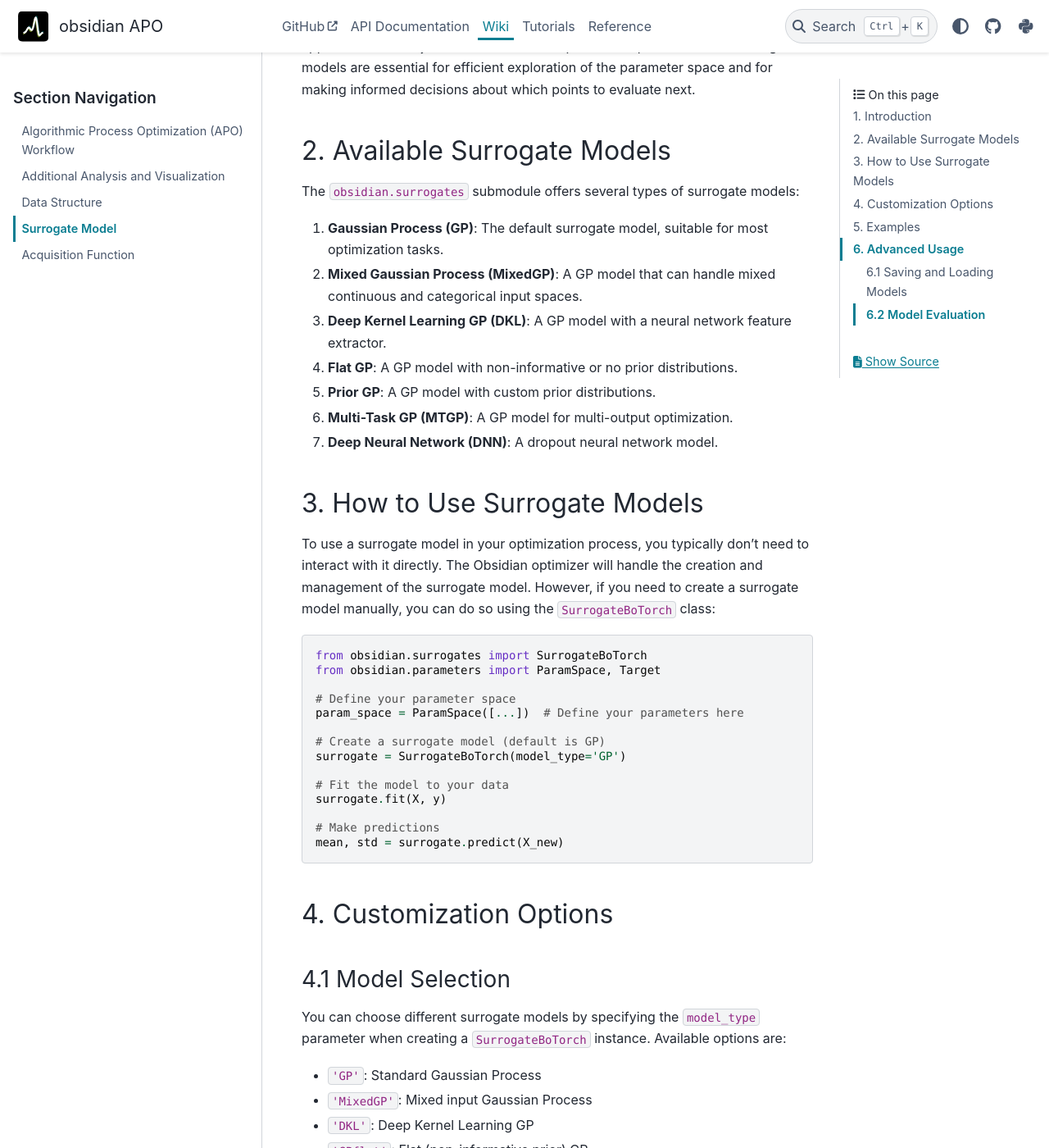
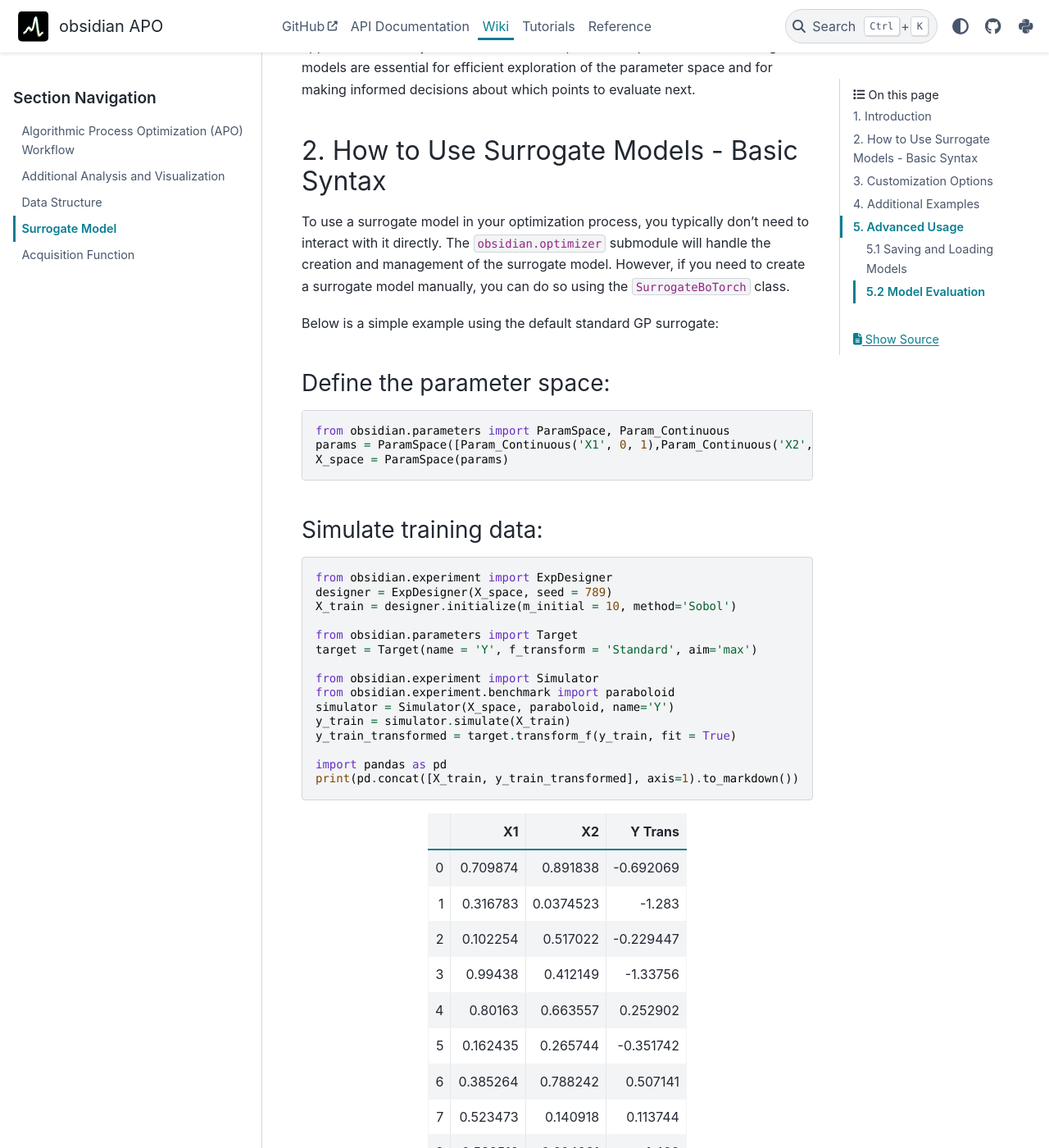
Before and after one commit to MSDLLCpapers/obsidian, a Sphinx documentation site: the page built from docs/wiki/4_SurrogateModel.md, in a window 1280 px wide and 1400 px high, scrolled down 300 px. Shown: the whole window at 82% size. Built offline with Sphinx 7.4.7 and the PyData theme 0.15.4, drawn with Linux system fonts in a browser that asks for light colours; some of the changed text lies outside the part shown.

Commit message:
finish revising docs/wiki/4_SurrogateModel.md to make sure all examples are runnable and all statements are correct

````diff
--- a/docs/wiki/4_SurrogateModel.md
+++ b/docs/wiki/4_SurrogateModel.md
@@ -4,62 +4,103 @@
 
 The `obsidian.surrogates` submodule is a key component of the Obsidian Bayesian optimization library. It provides a collection of surrogate models used to approximate the objective function in the optimization process. These surrogate models are essential for efficient exploration of the parameter space and for making informed decisions about which points to evaluate next.
 
-## 2. Available Surrogate Models
+## 2. How to Use Surrogate Models - Basic Syntax
 
-The `obsidian.surrogates` submodule offers several types of surrogate models:
+To use a surrogate model in your optimization process, you typically don't need to interact with it directly. The `obsidian.optimizer` submodule will handle the creation and management of the surrogate model. However, if you need to create a surrogate model manually, you can do so using the `SurrogateBoTorch` class.
 
-1. **Gaussian Process (GP)**: The default surrogate model, suitable for most optimization tasks.
-2. **Mixed Gaussian Process (MixedGP)**: A GP model that can handle mixed continuous and categorical input spaces.
-3. **Deep Kernel Learning GP (DKL)**: A GP model with a neural network feature extractor.
-4. **Flat GP**: A GP model with non-informative or no prior distributions.
-5. **Prior GP**: A GP model with custom prior distributions.
-6. **Multi-Task GP (MTGP)**: A GP model for multi-output optimization.
-7. **Deep Neural Network (DNN)**: A dropout neural network model.
+Below is a simple example using the default standard GP surrogate:
 
-## 3. How to Use Surrogate Models
+### Define the parameter space:
+```python
+from obsidian.parameters import ParamSpace, Param_Continuous
+params = ParamSpace([Param_Continuous('X1', 0, 1),Param_Continuous('X2', 0, 1)])
+X_space = ParamSpace(params)
+```
 
-To use a surrogate model in your optimization process, you typically don't need to interact with it directly. The Obsidian optimizer will handle the creation and management of the surrogate model. However, if you need to create a surrogate model manually, you can do so using the `SurrogateBoTorch` class:
+### Simulate training data:
+```python
+from obsidian.experiment import ExpDesigner
+designer = ExpDesigner(X_space, seed = 789)
+X_train = designer.initialize(m_initial = 10, method='Sobol')
 
+from obsidian.parameters import Target
+target = Target(name = 'Y', f_transform = 'Standard', aim='max')
+
+from obsidian.experiment import Simulator
+from obsidian.experiment.benchmark import paraboloid
+simulator = Simulator(X_space, paraboloid, name='Y')
+y_train = simulator.simulate(X_train)
+y_train_transformed = target.transform_f(y_train, fit = True)
+
+import pandas as pd
+print(pd.concat([X_train, y_train_transformed], axis=1).to_markdown())
+```
+
+|    |       X1 |        X2 |   Y Trans |
+|---:|---------:|----------:|----------:|
+|  0 | 0.709874 | 0.891838  | -0.692069 |
+|  1 | 0.316783 | 0.0374523 | -1.283    |
+|  2 | 0.102254 | 0.517022  | -0.229447 |
+|  3 | 0.99438  | 0.412149  | -1.33756  |
+|  4 | 0.80163  | 0.663557  |  0.252902 |
+|  5 | 0.162435 | 0.265744  | -0.351742 |
+|  6 | 0.385264 | 0.788242  |  0.507141 |
+|  7 | 0.523473 | 0.140918  |  0.113744 |
+|  8 | 0.588516 | 0.604981  |  1.423    |
+|  9 | 0.445465 | 0.465715  |  1.59703  |
+
+
+### Create a surrogate model (using the default 'GP' model), and fit the model to the training  data:
 ```python
 from obsidian.surrogates import SurrogateBoTorch
-from obsidian.parameters import ParamSpace, Target
-
-# Define your parameter space
-param_space = ParamSpace([...])  # Define your parameters here
-
-# Create a surrogate model (default is GP)
-surrogate = SurrogateBoTorch(model_type='GP')
-
-# Fit the model to your data
-surrogate.fit(X, y)
-
-# Make predictions
-mean, std = surrogate.predict(X_new)
+surrogate = SurrogateBoTorch(model_type='GP', seed = 123)
+surrogate.fit(X_train, y_train_transformed,cat_dims=[],task_feature=None)
 ```
 
-## 4. Customization Options
+### Generate new input experimental conditions and make predictions:
+```python
+X_new = designer.initialize(m_initial = 3, method='Sobol')
+mean, std = surrogate.predict(X_new)
 
-### 4.1 Model Selection
-
-You can choose different surrogate models by specifying the `model_type` parameter when creating a `SurrogateBoTorch` instance. Available options are:
-
-- `'GP'`: Standard Gaussian Process
-- `'MixedGP'`: Mixed input Gaussian Process
-- `'DKL'`: Deep Kernel Learning GP
-- `'GPflat'`: Flat (non-informative prior) GP
-- `'GPprior'`: Custom prior GP
-- `'MTGP'`: Multi-Task GP
-- `'DNN'`: Dropout Neural Network
-
-### 4.2 Hyperparameters
-
-You can pass custom hyperparameters to the surrogate model using the `hps` parameter:
-
-```python
-surrogate = SurrogateBoTorch(model_type='GP', hps={'your_custom_param': value})
+df = X_new.assign(pred_mean=mean,pred_std=std)
+print(df.to_markdown())
 ```
 
-### 4.3 Custom GP Models
+|    |       X1 |        X2 |   pred_mean |   pred_std |
+|---:|---------:|----------:|------------:|-----------:|
+|  0 | 0.709874 | 0.891838  |   -0.669406 |   0.120078 |
+|  1 | 0.316783 | 0.0374523 |   -1.25515  |   0.119587 |
+|  2 | 0.102254 | 0.517022  |   -0.217739 |   0.12007  |
+
+
+## 3. Customization Options
+
+### 3.1 Available Surrogate Models
+
+The `obsidian.surrogates` submodule offers several types of surrogate models.
+You can choose different surrogate models by specifying the `model_type` parameter when creating a `SurrogateBoTorch` instance.
+Available options are:
+
+- `'GP'`: Standard Gaussian Process, which is the default surrogate model suitable for most optimization tasks.
+- `'MixedGP'`: Mixed input Gaussian Process, which is a GP model that can handle mixed continuous and categorical input spaces.
+- `'DKL'`: Deep Kernel Learning GP, which is a GP model with a neural network feature extractor.
+- `'GPflat'`: A GP model with non-informative or no prior distributions.
+- `'GPprior'`: A GP model with custom prior distributions.
+- `'MTGP'`: Multi-Task GP, which is a GP model for multi-output optimization.
+- `'DNN'`: Dropout Neural Network model.
+
+### 3.2 Hyperparameters
+
+You can pass custom hyperparameters to the surrogate model using the `hps` argument as:
+> surrogate = SurrogateBoTorch(model_type='GP', hps={'custom_param_1': value_1, 'custom_param_2': value_2, ...})
+
+Some specific examples:
+```python
+surrogate = SurrogateBoTorch(model_type='FlatGP', hps={'nu': 1.5})
+surrogate = SurrogateBoTorch(model_type='DNN', hps={'p_dropout': 0.1, 'h_width': 15, 'h_layers': 4, 'num_outputs': 2})
+```
+
+### 3.3 Custom GP Models
 
 The submodule provides several custom GP implementations:
 
@@ -67,70 +108,60 @@
 - `FlatGP`: A GP with non-informative or no prior distributions
 - `DKLGP`: A GP with a neural network feature extractor
 
-### 4.4 Custom Neural Network Model
+### 3.4 Custom Neural Network Model
 
-The `DNN` class provides a customizable dropout neural network model. You can adjust parameters such as dropout probability, hidden layer width, and number of hidden layers.
+The `DNN` class provides a customizable dropout neural network model.
+The 'hps' parameter allows you to customize the DNN architecture.
+You can adjust multiple DNN hyperparameters such as dropout probability, hidden layer width, and number of hidden layers.
 
-## 5. Examples
+## 4. Additional Examples
 
-### 5.1 Using a standard GP surrogate
+
+### 4.1 Using a Mixed GP for categorical and continuous variables
 
 ```python
-from obsidian.surrogates import SurrogateBoTorch
-from obsidian.parameters import ParamSpace, Target
-import pandas as pd
-
-# Define your parameter space
-param_space = ParamSpace([...])  # Define your parameters here
-
-# Assume X and y are your input features and target variables
-X = pd.DataFrame(...)
-y = pd.Series(...)
-
-surrogate = SurrogateBoTorch(model_type='GP')
-surrogate.fit(X, y)
-
-# Make predictions
-X_new = pd.DataFrame(...)
-mean, std = surrogate.predict(X_new)
-```
-
-### 5.2 Using a Mixed GP for categorical and continuous variables
-
-```python
+# DO NOT RUN
 surrogate = SurrogateBoTorch(model_type='MixedGP')
 # cat_dims should be a list of indices for categorical variables in your input space
 surrogate.fit(X, y, cat_dims=[0, 2])  # Assuming columns 0 and 2 are categorical
 ```
 
-### 5.3 Using a DNN surrogate
+### 4.2 Using a DNN surrogate
 
 ```python
-# The 'hps' parameter allows you to customize the DNN architecture
 surrogate = SurrogateBoTorch(model_type='DNN', hps={'p_dropout': 0.1, 'h_width': 32, 'h_layers': 3})
-surrogate.fit(X, y)
+surrogate.fit(X_train, y_train_transformed,cat_dims=[],task_feature=None)
 ```
 
-## 6. Advanced Usage
+## 5. Advanced Usage
 
-### 6.1 Saving and Loading Models
+### 5.1 Saving and Loading Models
 
-You can save and load surrogate models using the `save_state()` and `load_state()` methods:
+You can save and load surrogate models to/from dictionary objects using the `save_state()` and `load_state()` methods,
+which enable saving the trained model to json files and reload for future usage:
 
 ```python
-# Save model state
-state = surrogate.save_state()
+import json
 
-# Load model state
-loaded_surrogate = SurrogateBoTorch.load_state(state)
+# Save model state as dictionary to json file
+with open('surrogate.json', 'w') as f:
+    surrogate_dict = surrogate.save_state()
+    json.dump(surrogate_dict, f)
+
+# Load model state dictionary from json file
+with open('surrogate.json', 'r') as f:
+    surrogate_dict = json.load(f)
+    surrogate_reload = SurrogateBoTorch.load_state(surrogate_dict)
 ```
 
-### 6.2 Model Evaluation
+### 5.2 Model Evaluation
 
 You can evaluate the performance of a surrogate model using the `score()` method:
 
 ```python
-loss, r2_score = surrogate.score(X_test, y_test)
+y_new = simulator.simulate(X_new)
+y_new_transformed = target.transform_f(y_new, fit = False)
+loss, r2_score = surrogate.score(X_new, y_new_transformed)
 ```
 
 This concludes the user guide for the `obsidian.surrogates` submodule. For more detailed information, please refer to the source code and docstrings in the individual files.
````
